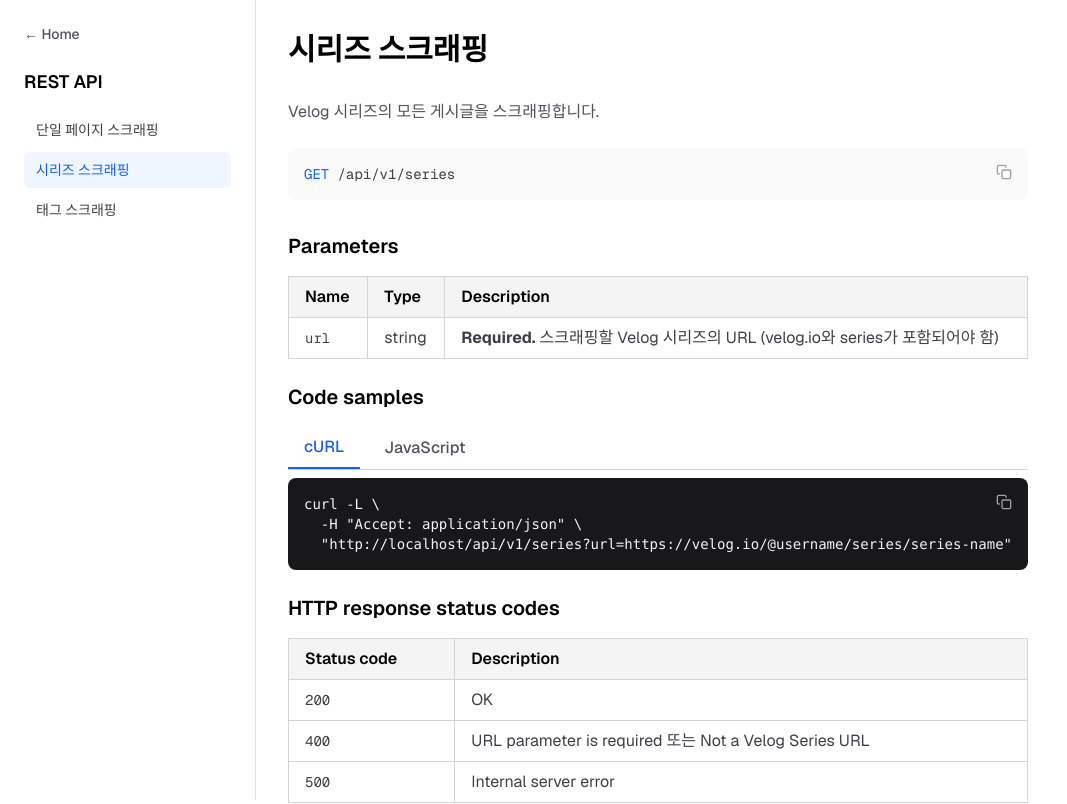
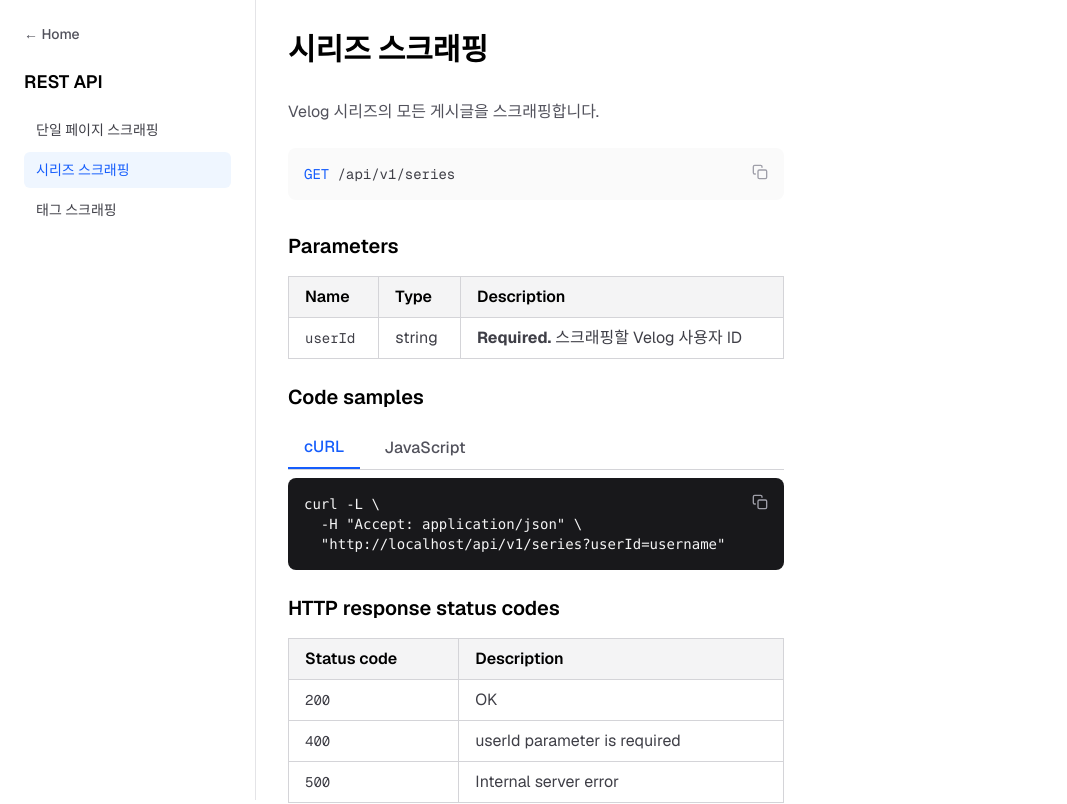
Before and after one commit to yummjin/velog-scraper, a Next.js app: page /document/series in a window 1280 px wide. Shown: the top 804 px of the page, without its empty margins (0-1067 px from the left). Built offline with nearby package versions, Linux system fonts and the light colour scheme.

Commit message:
refactor : update API documentation to use userId parameter instead of url for series and tags endpoints

```diff
--- a/src/app/document/series/page.tsx
+++ b/src/app/document/series/page.tsx
@@ -55,14 +55,13 @@ export default function SeriesPage() {
             <tbody>
               <tr>
                 <td className="border border-zinc-300 dark:border-zinc-700 px-4 py-2 font-mono text-sm text-zinc-700 dark:text-zinc-300">
-                  url
+                  userId
                 </td>
                 <td className="border border-zinc-300 dark:border-zinc-700 px-4 py-2 text-zinc-700 dark:text-zinc-300">
                   string
                 </td>
                 <td className="border border-zinc-300 dark:border-zinc-700 px-4 py-2 text-zinc-700 dark:text-zinc-300">
-                  <strong>Required.</strong> 스크래핑할 Velog 시리즈의 URL
-                  (velog.io와 series가 포함되어야 함)
+                  <strong>Required.</strong> 스크래핑할 Velog 사용자 ID
                 </td>
               </tr>
             </tbody>
@@ -100,9 +99,9 @@ export default function SeriesPage() {
               seriesCodeTab === "curl"
                 ? `curl -L \\
   -H "Accept: application/json" \\
-  "${baseUrl}/api/v1/series?url=https://velog.io/@username/series/series-name"`
+  "${baseUrl}/api/v1/series?userId=username"`
                 : `const response = await fetch(
-  \`${baseUrl}/api/v1/series?url=\${encodeURIComponent('https://velog.io/@username/series/series-name')}\`,
+  \`${baseUrl}/api/v1/series?userId=username\`,
   {
     headers: {
       'Accept': 'application/json',
@@ -118,12 +117,12 @@ const data = await response.json();`
               <pre className="text-zinc-100 text-sm font-mono">
                 <code>{`curl -L \\
   -H "Accept: application/json" \\
-  "${baseUrl}/api/v1/series?url=https://velog.io/@username/series/series-name"`}</code>
+  "${baseUrl}/api/v1/series?userId=username"`}</code>
               </pre>
             ) : (
               <pre className="text-zinc-100 text-sm font-mono">
                 <code>{`const response = await fetch(
-  \`${baseUrl}/api/v1/series?url=\${encodeURIComponent('https://velog.io/@username/series/series-name')}\`,
+  \`${baseUrl}/api/v1/series?userId=username\`,
   {
     headers: {
       'Accept': 'application/json',
@@ -166,7 +165,7 @@ const data = await response.json();`}</code>
                   400
                 </td>
                 <td className="border border-zinc-300 dark:border-zinc-700 px-4 py-2 text-zinc-700 dark:text-zinc-300">
-                  URL parameter is required 또는 Not a Velog Series URL
+                  userId parameter is required
                 </td>
               </tr>
               <tr>
--- a/src/app/document/tags/page.tsx
+++ b/src/app/document/tags/page.tsx
@@ -29,12 +29,11 @@ export default function TagPage() {
         <Parameters
           parameters={[
             {
-              name: "url",
+              name: "userId",
               type: "string",
               description: (
                 <>
-                  <strong>Required.</strong> 스크래핑할 Velog 사용자 페이지의
-                  URL
+                  <strong>Required.</strong> 스크래핑할 Velog 사용자 ID
                 </>
               ),
             },
@@ -48,12 +47,12 @@ export default function TagPage() {
               label: "cURL",
               code: `curl -L \\
   -H "Accept: application/json" \\
-  "${baseUrl}/api/v1/tags?url=https://velog.io/@username"`,
+  "${baseUrl}/api/v1/tags?userId=username"`,
               content: (
                 <pre className="text-zinc-100 text-sm font-mono">
                   <code>{`curl -L \\
   -H "Accept: application/json" \\
-  "${baseUrl}/api/v1/tags?url=https://velog.io/@username"`}</code>
+  "${baseUrl}/api/v1/tags?userId=username"`}</code>
                 </pre>
               ),
             },
@@ -61,7 +60,7 @@ export default function TagPage() {
               value: "javascript",
               label: "JavaScript",
               code: `const response = await fetch(
-  \`${baseUrl}/api/v1/tags?url=\${encodeURIComponent('https://velog.io/@username')}\`,
+  \`${baseUrl}/api/v1/tags?userId=username\`,
   {
     headers: {
       'Accept': 'application/json',
@@ -73,7 +72,7 @@ const data = await response.json();`,
               content: (
                 <pre className="text-zinc-100 text-sm font-mono">
                   <code>{`const response = await fetch(
-  \`${baseUrl}/api/v1/tags?url=\${encodeURIComponent('https://velog.io/@username')}\`,
+  \`${baseUrl}/api/v1/tags?userId=username\`,
   {
     headers: {
       'Accept': 'application/json',
@@ -118,7 +117,7 @@ const data = await response.json();`}</code>
                   400
                 </td>
                 <td className="border border-zinc-300 dark:border-zinc-700 px-4 py-2 text-zinc-700 dark:text-zinc-300">
-                  URL parameter is required
+                  userId parameter is required
                 </td>
               </tr>
               <tr>
```
